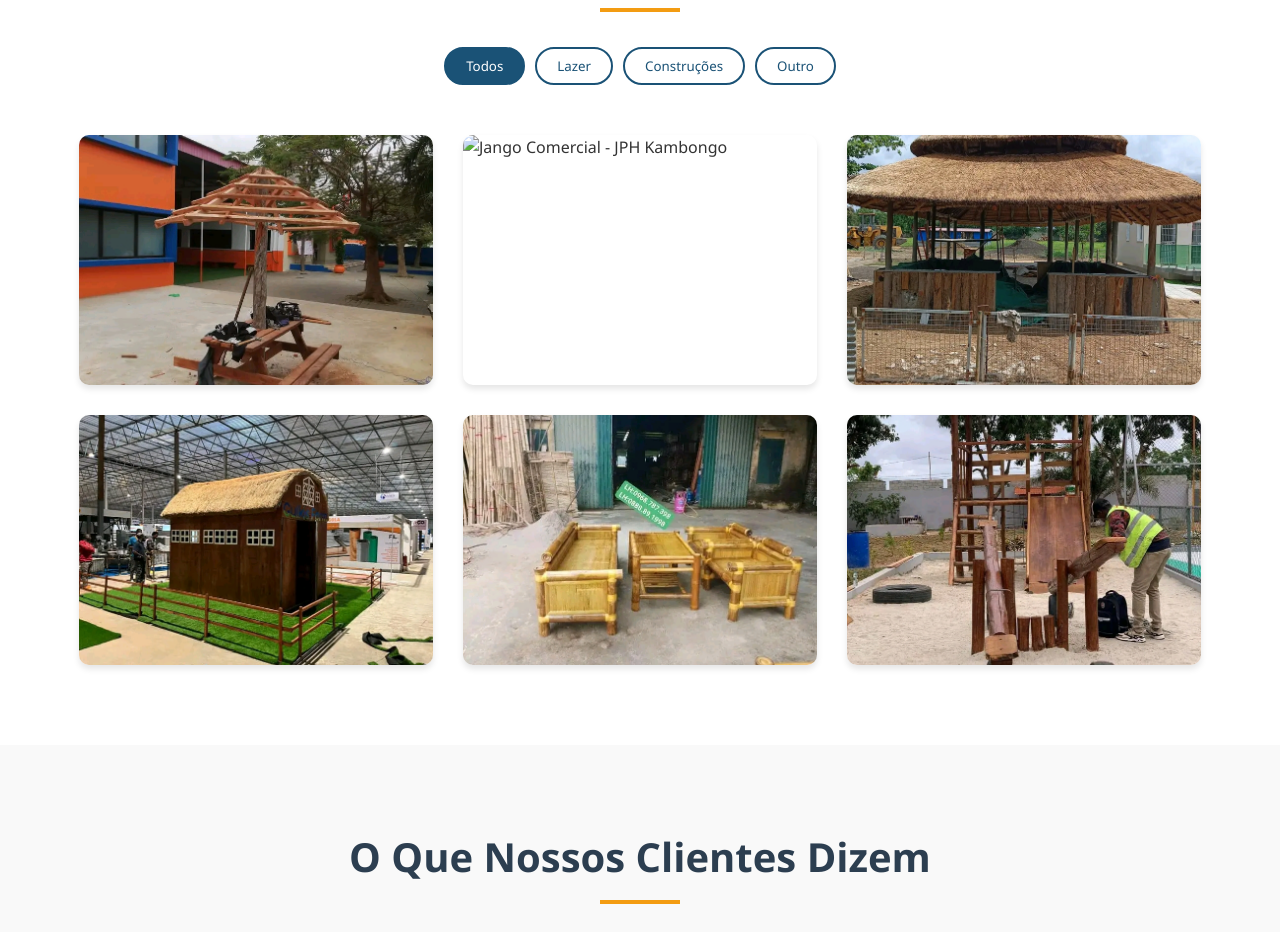
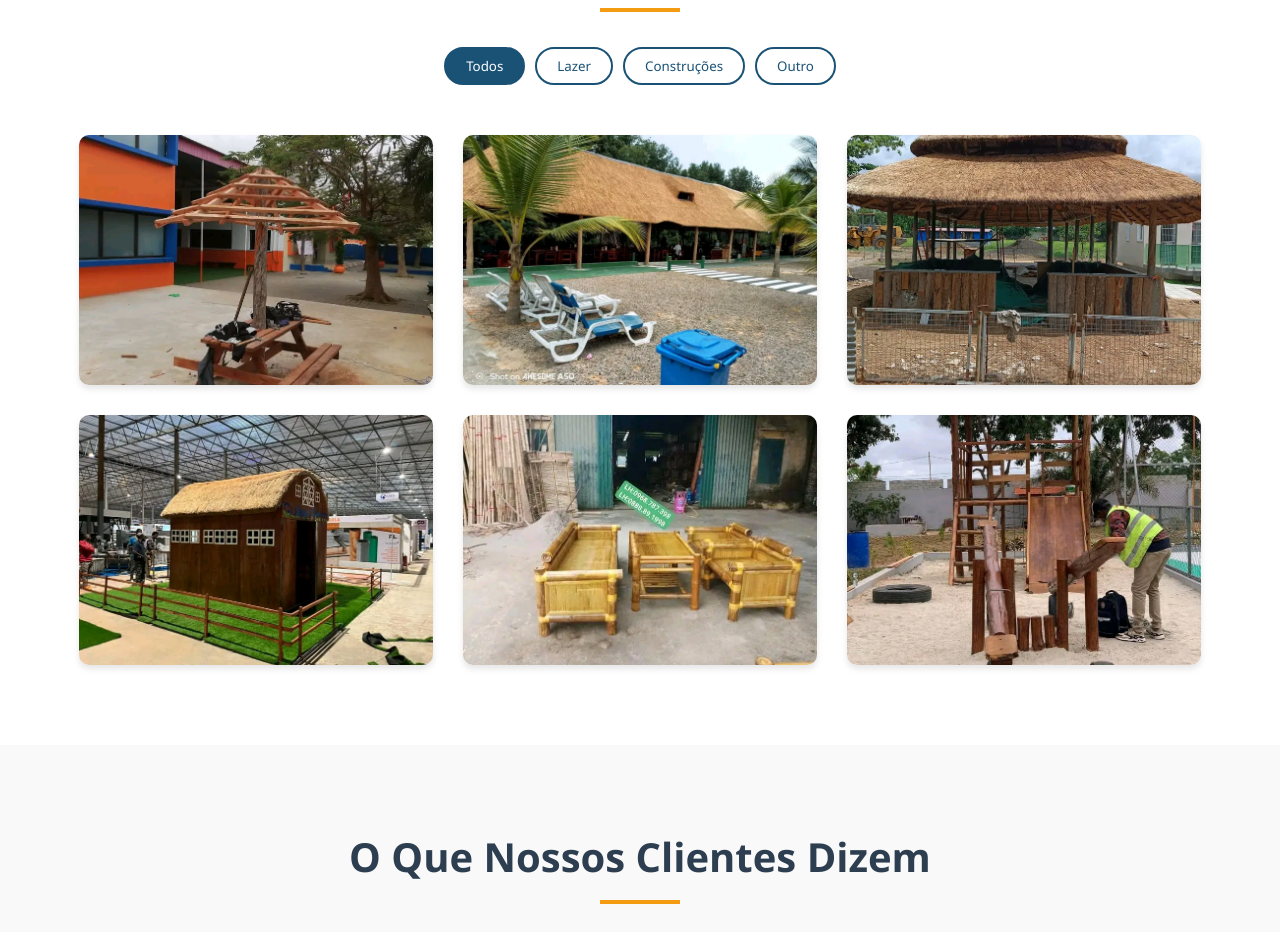
Before and after one commit to devsg1/jphkambongo, a plain HTML site: page index.html in a window 1280 px wide. Shown: the part 2441-3373 px from the top of the page. Drawn offline with Linux system fonts and the light colour scheme; the site is published under a folder, as on GitHub Pages, so addresses that start at the root find nothing.

Commit message:
Update index.html

```diff
--- a/index.html
+++ b/index.html
@@ -139,7 +139,7 @@
                 </div>
                 <div class="project-card" data-category="construcoes">
                     <div class="project-image">
-                        <img src="/1763110879634.jpg" alt="Jango Comercial - JPH Kambongo">
+                        <img src="./1763110879634.jpg" alt="Jango Comercial - JPH Kambongo">
                     </div>
                     <div class="project-overlay">
                         <h3>Jango Comercial</h3>
```
